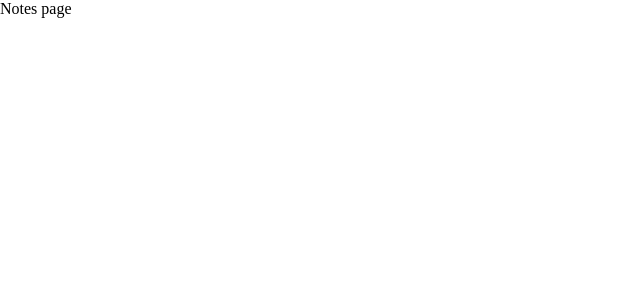
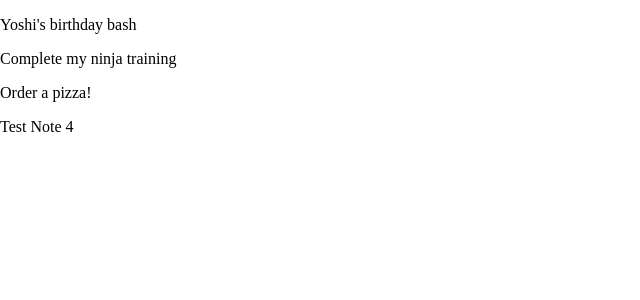
Before and after one commit to kelvin9314/material-ui-practice, a React (Create React App) app: page / in a window 1280 px wide. Shown: the top 300 px of the page, without its empty margins (0-640 px from the left). Built offline with nearby package versions, Linux system fonts and the light colour scheme; data requests are answered from the project's data file.

Commit message:
Using JSON Server

```diff
--- /dev/null
+++ b/data/db.json
@@ -0,0 +1,28 @@
+{
+  "notes": [
+    {
+      "title": "Yoshi's birthday bash",
+      "details": "Lorem Ipsum is simply dummy text of the printing and typesetting industry. Lorem Ipsum has been the industry's standard dummy text ever since the 1500s, when an unknown printer took a galley of type and scrambled it to make a type specimen book.",
+      "category": "reminders",
+      "id": 1
+    },
+    {
+      "title": "Complete my ninja training",
+      "details": "Lorem Ipsum is simply dummy text of the printing and typesetting industry. Lorem Ipsum has been the industry's standard dummy text ever since the 1500s, when an unknown printer took.",
+      "category": "work",
+      "id": 2
+    },
+    {
+      "title": "Order a pizza!",
+      "details": "Lorem Ipsum is simply dummy text of the printing and typesetting industry. Lorem Ipsum has been the industry's standard dummy text ever since the 1500s, when an unknown printer took a galley of type and scrambled it to make a type specimen book.\nLorem Ipsum is simply dummy text of the printing and typesetting industry. Lorem Ipsum has been the industry's standard dummy text ever since the 1500s, when an unknown printer took a galley of type and scrambled it to make a type specimen book.",
+      "category": "todos",
+      "id": 3
+    },
+    {
+      "title": "Test Note 4",
+      "details": "Test Note 4",
+      "category": "reminders",
+      "id": 4
+    }
+  ]
+}
--- a/package.json
+++ b/package.json
@@ -18,7 +18,8 @@
     "start": "react-scripts start",
     "build": "react-scripts build",
     "test": "react-scripts test",
-    "eject": "react-scripts eject"
+    "eject": "react-scripts eject",
+    "json-server": "json-server --watch data/db.json --port 3004"
   },
   "eslintConfig": {
     "extends": [
--- a/src/pages/Create.js
+++ b/src/pages/Create.js
@@ -14,6 +14,7 @@
 import KeyboardArrowRightIcon from '@material-ui/icons/KeyboardArrowRight';
 
 import { makeStyles } from '@material-ui/core/styles';
+import { useHistory } from 'react-router-dom';
 
 
 const useStyles = makeStyles({
@@ -27,6 +28,7 @@
 
 export default function Create() {
   const classes = useStyles()
+  const history = useHistory()
   const [title, setTitle] = useState('')
   const [details, setDetails] = useState('')
   const [titleError, setTitleError] = useState(false)
@@ -46,7 +48,12 @@
     if(details === '') setDetailsError(true)
 
     if(title && details) {
-      console.log(title,  details, category )
+      // console.log(title,  details, category )
+      fetch('http://localhost:3004/notes', {
+        method: 'POST',
+        headers: {"Content-type": "application/json"},
+        body: JSON.stringify({title,  details, category})
+      }).then(() => history.push('/'))
 
     }
 
--- a/src/pages/Notes.js
+++ b/src/pages/Notes.js
@@ -1,9 +1,19 @@
-import React from 'react'
+import React, { useEffect, useState } from 'react'
 
 export default function Notes() {
+  const [notes, setNotes] = useState([])
+
+  useEffect(() => {
+    fetch('http://localhost:3004/notes')
+      .then(res => res.json())
+      .then(data => setNotes(data))
+  }, [])
+
   return (
     <div>
-      Notes page
+      {notes.map( note => (
+        <p key={note.id}> {note.title} </p>
+      ))}
     </div>
   )
 }
```
Also changed, not shown: 1 other file (tests, documents, lock files or other folders).
